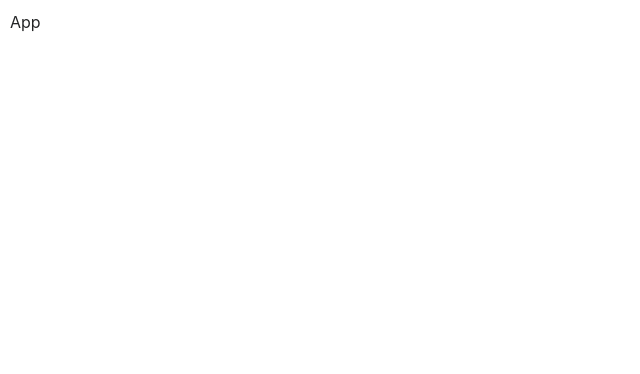
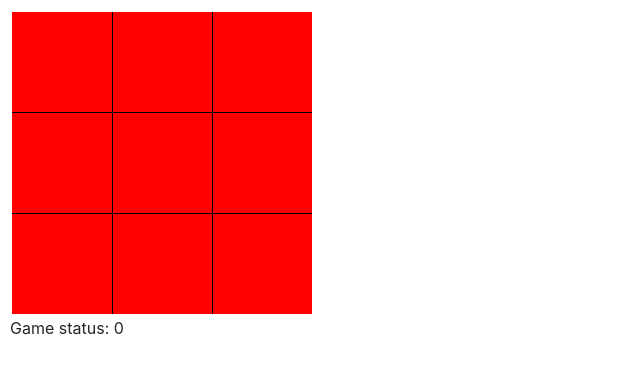
Before and after one commit to lucaspevidor/react-tictactoe, a React (Vite) app: page / in a window 1280 px wide. Shown: the top 374 px of the page, without its empty margins (0-640 px from the left). Built offline with nearby package versions, Linux system fonts and the light colour scheme.

Commit message:
Rendered Board component

```diff
--- a/src/App.tsx
+++ b/src/App.tsx
@@ -1,5 +1,11 @@
+import Board from "./components/Board/board";
+
 const App = () => {
-  return <div>App</div>;
+  return (
+    <div>
+      <Board />
+    </div>
+  );
 };
 
 export default App;
```
